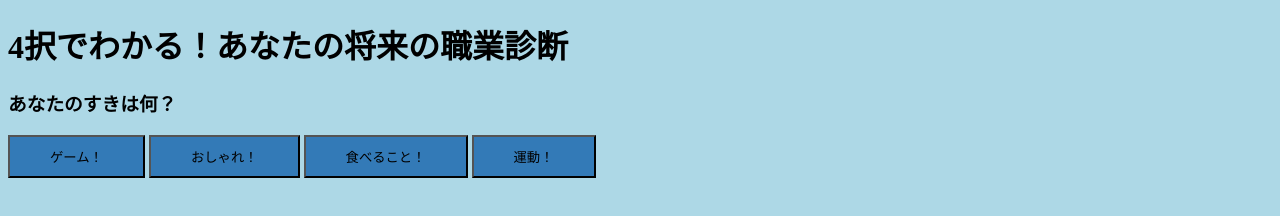
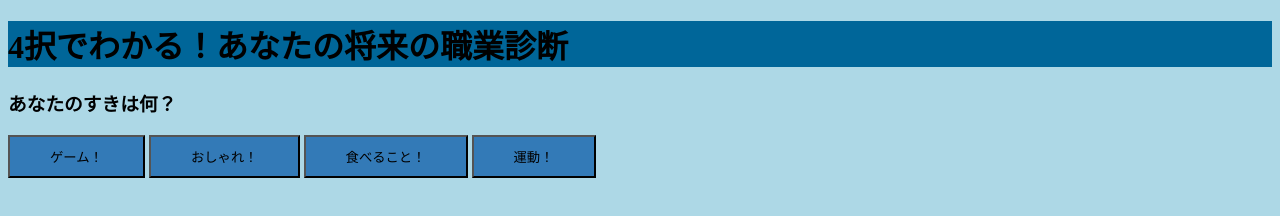
Before and after one commit to ayano921/ayano921.github.io, a plain HTML site: page web.html in a window 1280 px wide. Drawn offline with Linux system fonts and the light colour scheme.

Commit message:
cssのデザイン
Fix typo in border style and add background color to h1.

```diff
--- a/web.css
+++ b/web.css
@@ -6,3 +6,6 @@ button{
   background-color: #337ab7;
   border-styre: none;
 }
+h1{
+  background-color: #006699;
+}
```
